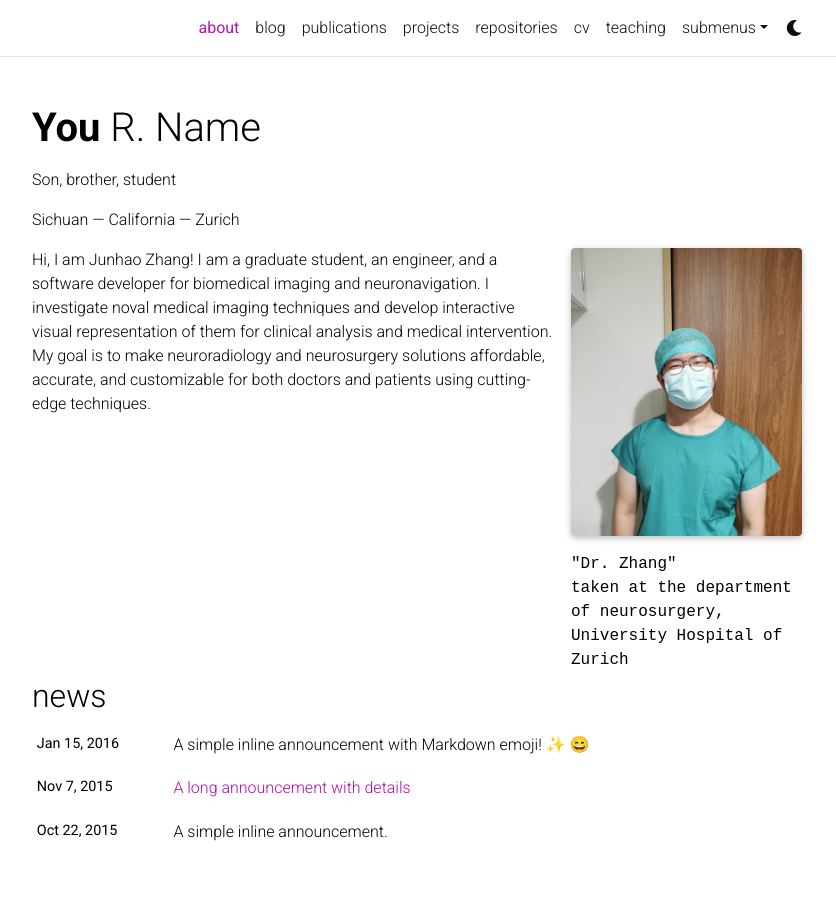
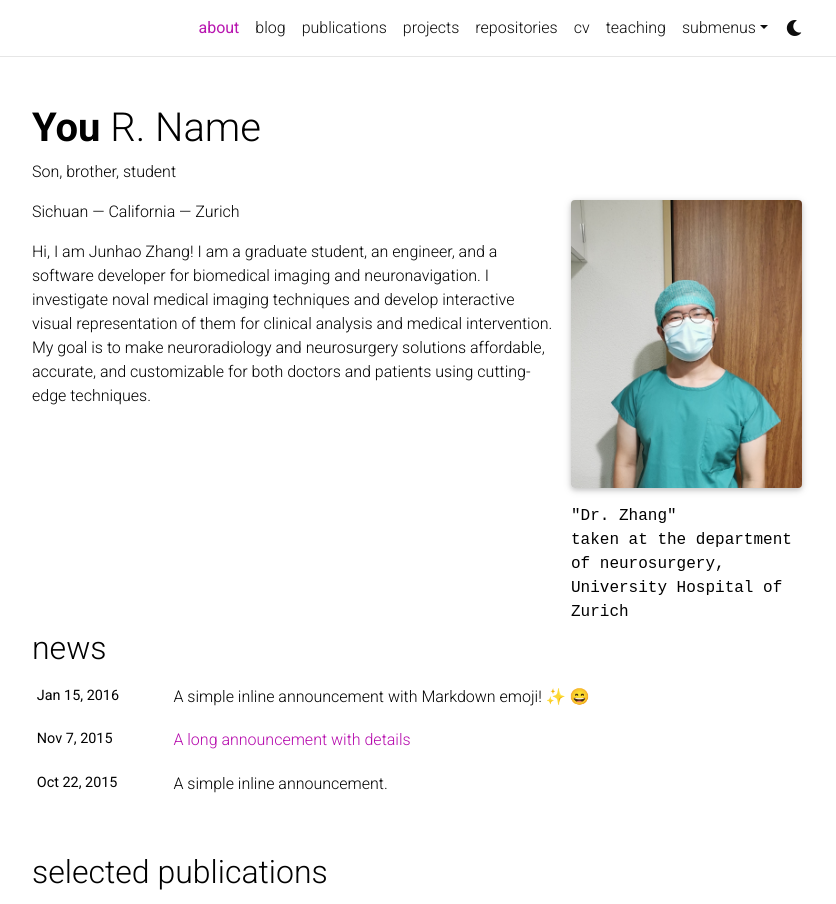
Before and after one commit to Junha0Zhang/junha0Zhang.github.io, a Jekyll site: the page built from _pages/about.md, in a window 1280 px wide and 1241 px high, cut to the strip 0-904 px from the top of the window. Shown: the whole strip, without its empty margins (223-1059 px from the left). Built offline with Jekyll 4.4.1, drawn with Linux system fonts in a browser that asks for light colours; full-size pictures stand in for the smaller copies a plugin makes; emoji names are drawn with the system emoji font; comment, search, counter and statistics services are not loaded; a style sheet for code colours, icons or effects is not loaded; part of the change alters nothing that is shown.

```diff
--- a/_pages/about.md
+++ b/_pages/about.md
@@ -2,9 +2,7 @@
 layout: about
 title: about
 permalink: /
-subtitle: >
-          </p>Son, brother, student</p>
-          </p>Sichuan — California — Zurich</p>
+subtitle: </a>Son, brother, student
 
 profile:
   align: right
@@ -19,5 +17,6 @@ news: true  # includes a list of news items
 selected_papers: true # includes a list of papers marked as "selected={true}"
 social: true  # includes social icons at the bottom of the page
 ---
+Sichuan — California — Zurich
 
 Hi, I am Junhao Zhang! I am a graduate student, an engineer, and a software developer for biomedical imaging and neuronavigation. I investigate noval medical imaging techniques and develop interactive visual representation of them for clinical analysis and medical intervention. My goal is to make neuroradiology and neurosurgery solutions affordable, accurate, and customizable for both doctors and patients using cutting-edge techniques.
```
